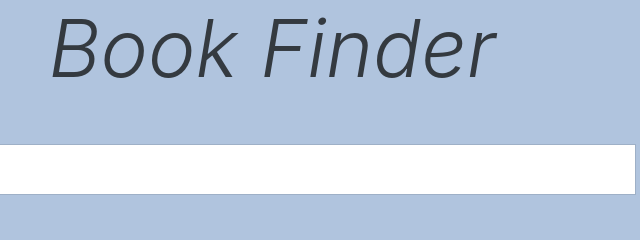
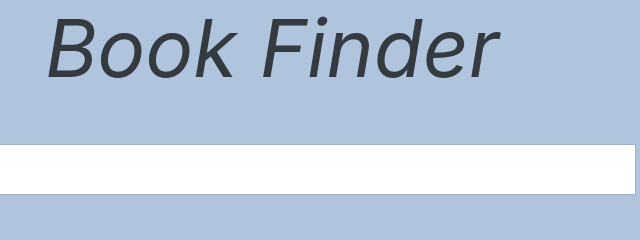
Before and after one commit to TheBigRoomXXL/BookFinder, a plain HTML site: page index.html in a window 1280 px wide. Shown: the top 240 px of the page, 368-1008 px from the left. Drawn offline with nearby package versions, Linux system fonts and the light colour scheme.

Commit message:
Update index.html

```diff
--- a/index.html
+++ b/index.html
@@ -11,7 +11,7 @@
 
     <body class="d-flex flex-column min-vh-100" style="background-color: lightsteelblue;">
         <div class="d-flex justify-content-center">
-            <h1 class="display-1 mb-5"><em>Book Finder</em></h1>
+            <h1 class="display-1 mb-5"><em><b>Book Finder</b></em></h1>
         </div>
 
         <div class="container">
```
